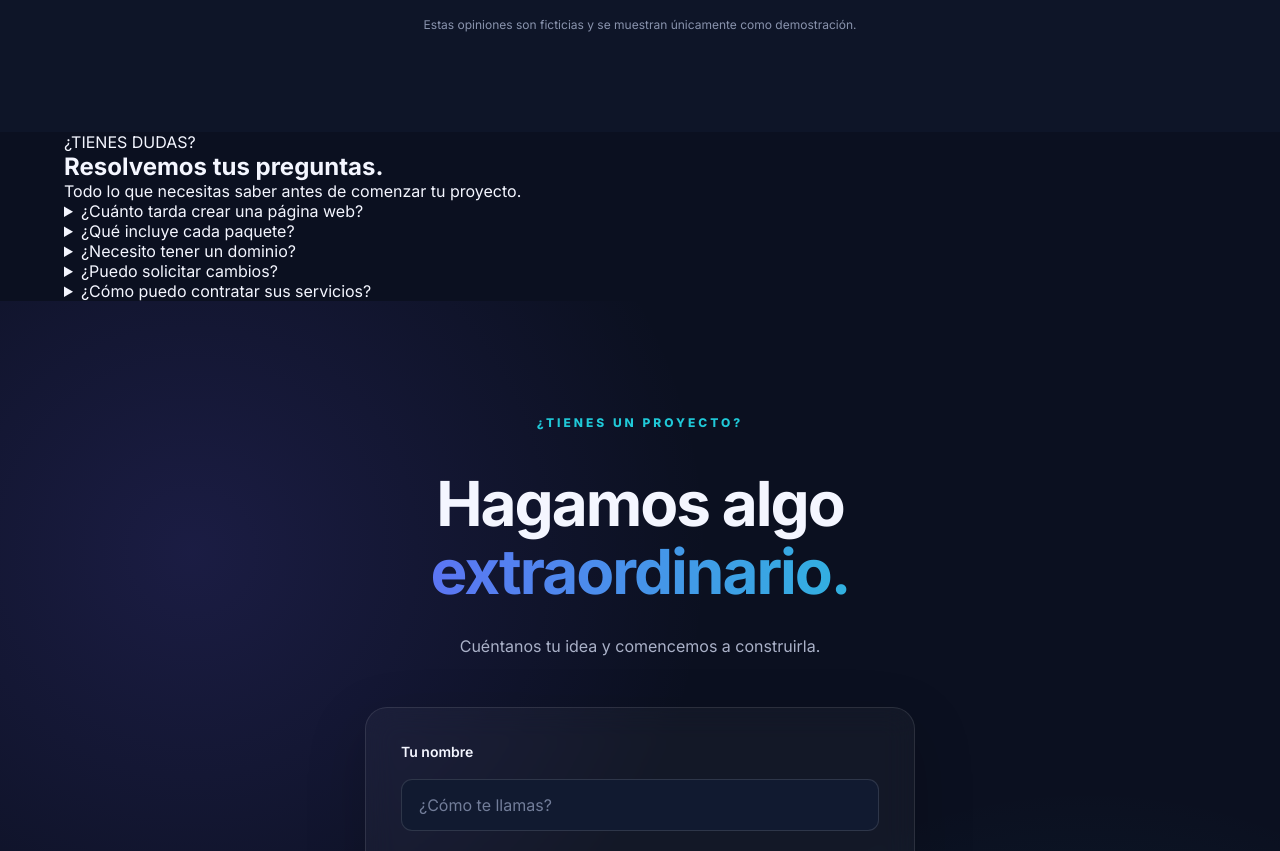
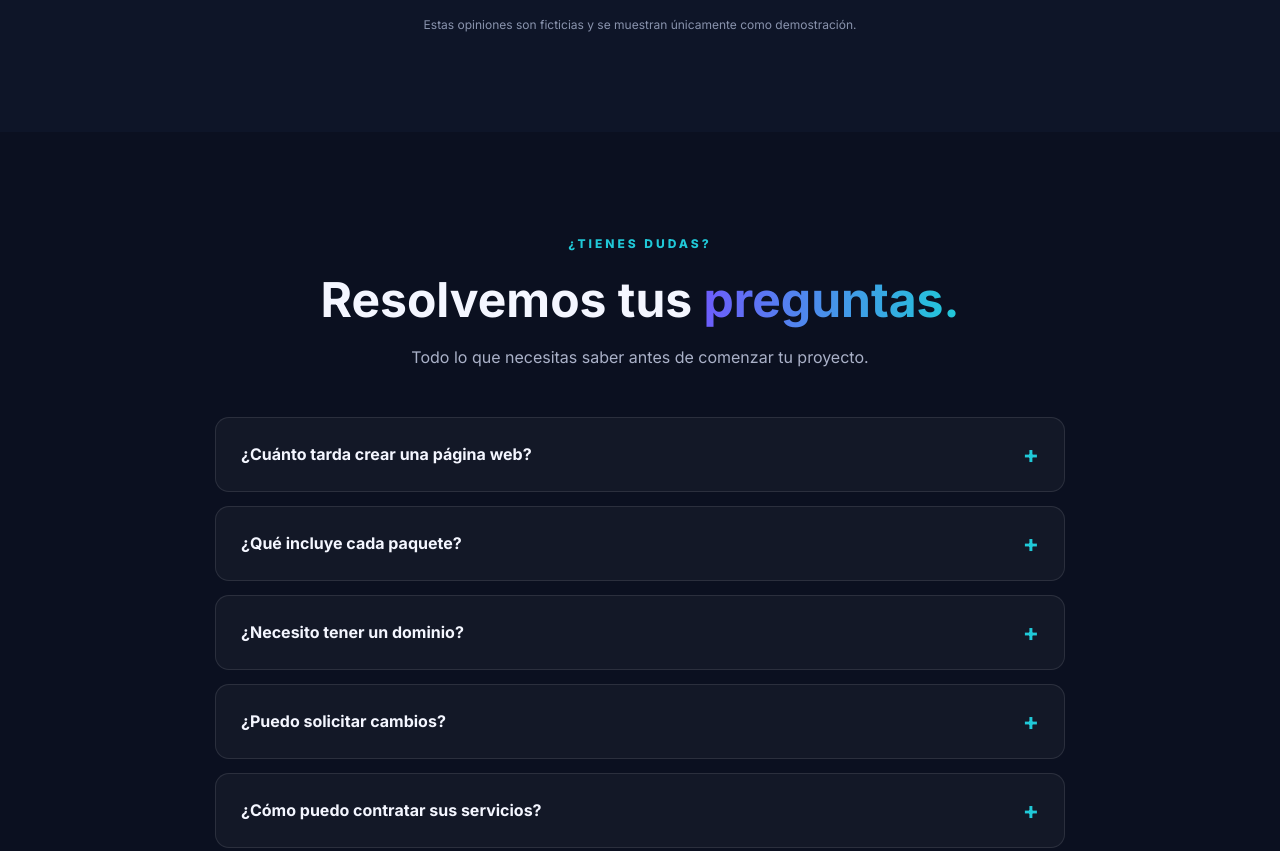
Before and after one commit to dreamsites-studio/dreamsites, a plain HTML site: page index.html in a window 1280 px wide. Shown: the part 4200-5051 px from the top of the page. Drawn offline with Linux system fonts and the light colour scheme.

Commit message:
Add files via upload

```diff
--- a/styles.css
+++ b/styles.css
@@ -1439,3 +1439,89 @@ a {
         padding: 13px 17px;
     }
 }
+
+/* PREGUNTAS FRECUENTES */
+
+.faq {
+    padding: 100px 20px;
+    background: #0B1020;
+}
+
+.faq-heading {
+    text-align: center;
+    margin-bottom: 50px;
+}
+
+.faq-heading > span {
+    color: #20C9D8;
+    font-size: 12px;
+    font-weight: 800;
+    letter-spacing: 3px;
+}
+
+.faq-heading h2 {
+    color: #F4F6FF;
+    font-size: clamp(32px, 5vw, 48px);
+    margin: 18px 0;
+}
+
+.faq-heading h2 span {
+    background: linear-gradient(90deg, #6D5DFB, #20C9D8);
+    background-clip: text;
+    -webkit-background-clip: text;
+    color: transparent;
+}
+
+.faq-heading p {
+    color: #AAB1C8;
+}
+
+.faq-list {
+    max-width: 850px;
+    margin: 0 auto;
+}
+
+.faq-item {
+    background: rgba(255,255,255,0.035);
+    border: 1px solid rgba(255,255,255,0.1);
+    border-radius: 14px;
+    margin-bottom: 14px;
+    padding: 22px 25px;
+    transition: border-color 0.3s;
+}
+
+.faq-item[open] {
+    border-color: #6D5DFB;
+}
+
+.faq-item summary {
+    color: #F4F6FF;
+    font-weight: 700;
+    cursor: pointer;
+    list-style: none;
+    display: flex;
+    justify-content: space-between;
+    align-items: center;
+    gap: 15px;
+}
+
+.faq-item summary::-webkit-details-marker {
+    display: none;
+}
+
+.faq-item summary::after {
+    content: "+";
+    color: #20C9D8;
+    font-size: 24px;
+    transition: transform 0.3s;
+}
+
+.faq-item[open] summary::after {
+    content: "−";
+}
+
+.faq-item p {
+    color: #AAB1C8;
+    line-height: 1.7;
+    margin-top: 18px;
+}
```
